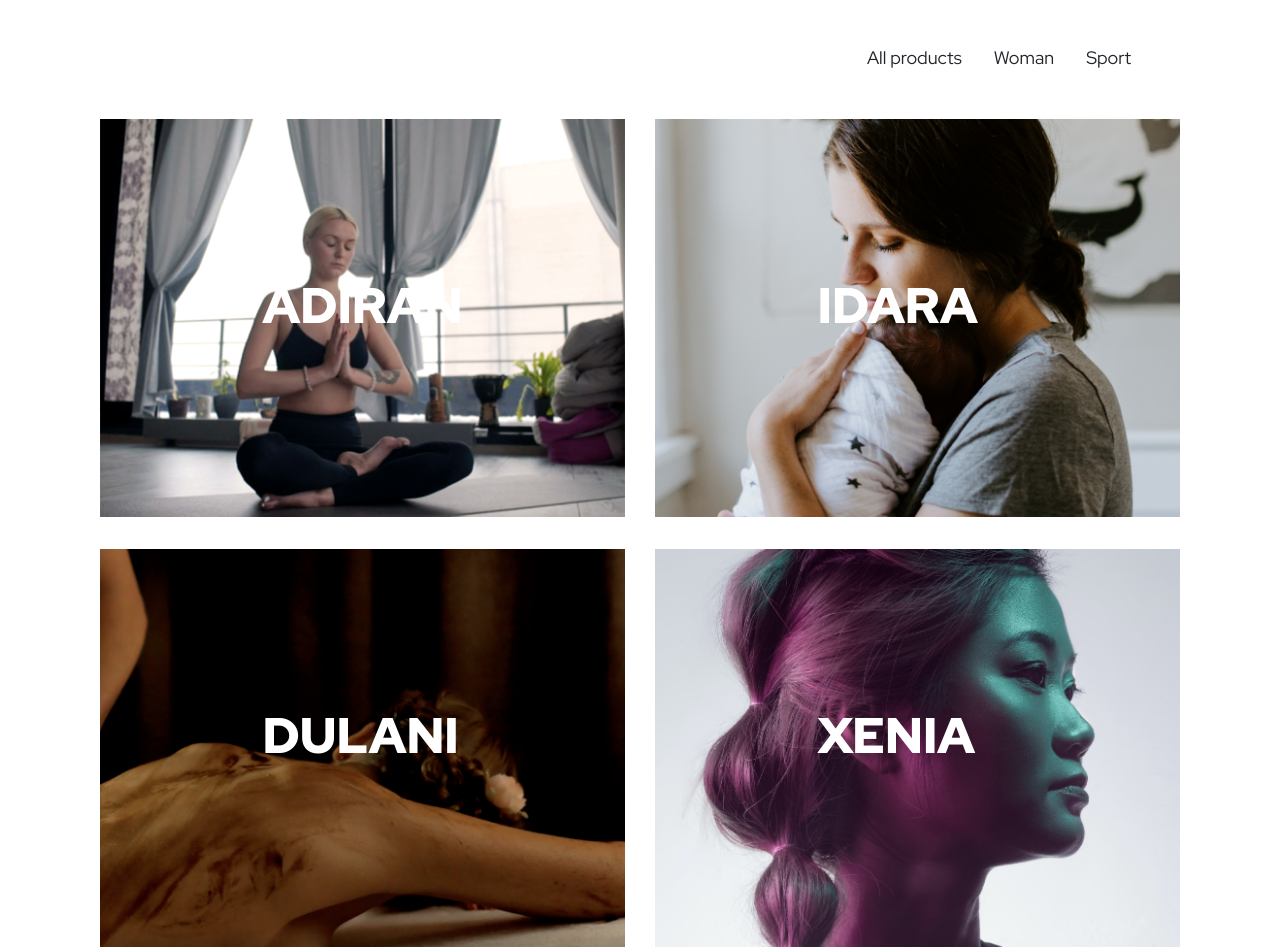
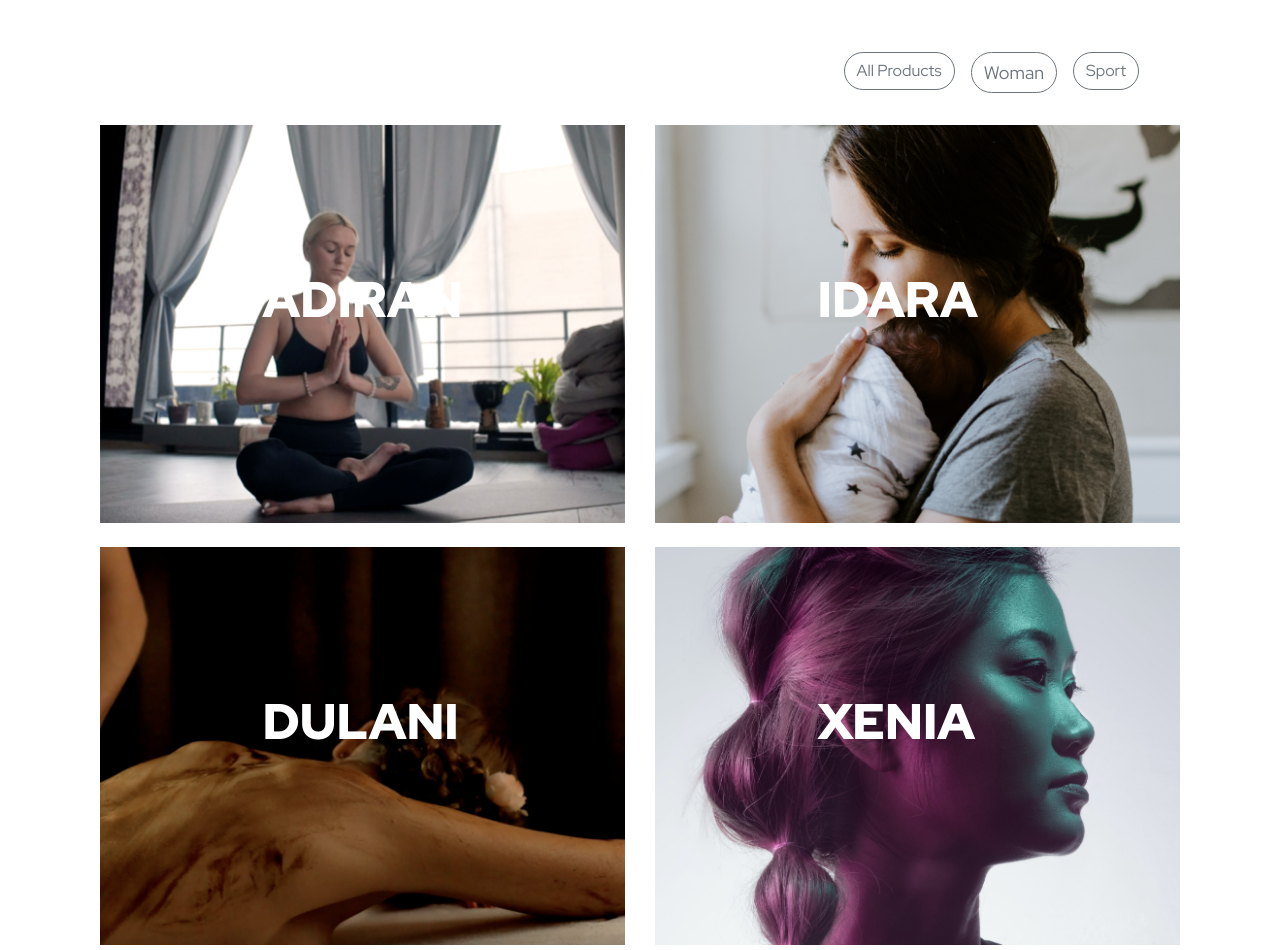
Before and after one commit to gabrielgila/savigny, a plain HTML site: page ourproducts.html in a window 1280 px wide. Shown: the part 820-1770 px from the top of the page. Drawn offline with nearby package versions, Linux system fonts and the light colour scheme.

Commit message:
filter in process

```diff
--- a/css/style.css
+++ b/css/style.css
@@ -331,9 +331,11 @@ a:hover {
 }
 
 .product-filter:hover {
-    font-size: 18px;
-    font-weight: 800;
-    transition: .5s ease;
+    cursor: pointer
+}
+
+.product-filter:active {
+    cursor: pointer
 }
 
 .product-one {
--- a/js/script.js
+++ b/js/script.js
@@ -1,3 +1,8 @@
+// === REFRESH on resize === //
+$(window).bind('resize', function(e) {
+    this.location.reload(false);
+});
+
 // === NAVBAR === //
 $(window).scroll(function () {
     let position = $(this).scrollTop();
@@ -23,7 +28,26 @@ $(document).ready(function () {
 });
 
 
-// === REFRESH on resize === //
-$(window).bind('resize', function(e) {
-    this.location.reload(false);
+// === FILTER Our Products === //
+$(document).ready(function () {
+    $(".all-selected").click(function () {
+        $("#adiran").show();
+        $("#idara").show();
+        $("#xenia").show();
+        $("#dulani").show();
+    });
+
+    $(".woman-selected").click(function () {
+        $("#adiran").hide();
+        $("#idara").hide();
+        $("#xenia").show();
+        $("#dulani").show();
+    });
+
+    $(".sport-selected").click(function () {
+        $("#adiran").show();
+        $("#idara").show();
+        $("#xenia").hide();
+        $("#dulani").hide();
+    });
 });
--- a/ourproducts.html
+++ b/ourproducts.html
@@ -140,35 +140,34 @@
 
     <section class="content-desktop mt-3 pt-5">
         <div class="container">
-            <div class="d-flex flex-row-reverse mr-5 mb-5">
-                <div class="px-3">
-                    <a class="product-filter" href="">Sport</a>
+            <div class="d-flex flex-row-reverse mr-5">
+                <div class="p-2 product-filter">
+                    <button class="sport-selected btn btn-outline-secondary rounded-pill">Sport</button>
                 </div>
-                <div class="px-3">
-                    <a class="product-filter" href="">Woman</a>
+                <div class="p-2 product-filter">
+                    <button class="woman-selected product-filter btn btn-outline-secondary rounded-pill">Woman</button>
                 </div>
-                <div class="px-3">
-                    <a class="product-filter" href="">All products</div>
+                <div class="p-2 product-filter">
+                    <button class="all-selected btn btn-outline-secondary rounded-pill">All Products</button>
                 </div>
             </div>
         </div>
 
         <div class="container">
             <div class="row justify-content-around">
-                <div class="col-6 relative div white-div">
+                <div id="adiran"  class="col-6 relative div white-div pt-4">
                     <img class="mw-100 mh-100 white-hover" src="images/productOne.png" alt="Adiran">
                     <a class="product-name" href="adiran.html">ADIRAN</a>
                 </div>
-                <div class="col-6 relative-div white-div">
+                <div id="idara" class="col-6 relative-div white-div pt-4">
                     <img class="mw-100 mh-100 white-hover" src="images/productTwo.png" alt="Idara">
                     <a class="product-name" href="idara.html">IDARA</a>
                 </div>
-                <div class="w-100 p-3"></div>
-                <div class="col-6 relative-div white-div">
+                <div id="dulani" class="col-6 relative-div white-div pt-4">
                     <img class="mw-100 mh-100 white-hover" src="images/productThree.png" alt="Dulani">
                     <a class="product-name" href="dulani.html">DULANI</a>
                 </div>
-                <div class="col-6 relative-div white-div">
+                <div id="xenia" class="col-6 relative-div white-div pt-4">
                     <img class="mw-100 mh-100 white-hover" src="images/productFourth.png" alt="Xenia">
                     <a class="product-name" href="xenia.html">XENIA</a>
                 </div>
```
